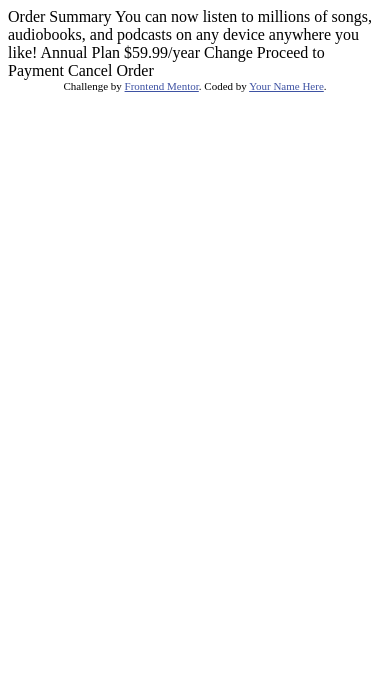
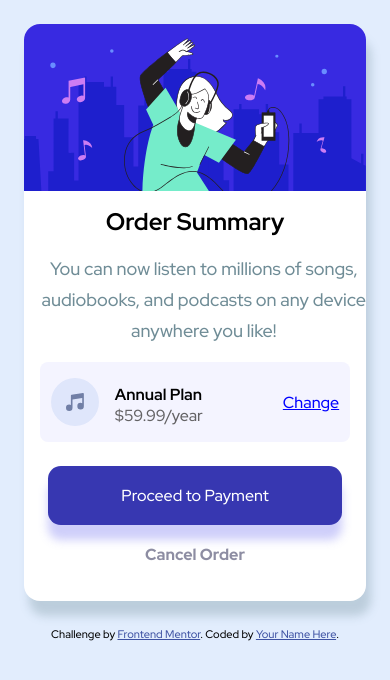
Before and after one commit to Frogerall/order-summary-component, a plain HTML site: page index.html in a window 390 px wide. Drawn offline with Linux system fonts and the light colour scheme.

Commit message:
added mobile design

```diff
--- a/index.html
+++ b/index.html
@@ -1,37 +1,54 @@
 <!DOCTYPE html>
 <html lang="en">
+
 <head>
  <meta charset="UTF-8">
-  <meta name="viewport" content="width=device-width, initial-scale=1.0"> <!-- displays site properly based on user's device -->
+ <meta name="viewport" content="width=device-width, initial-scale=1.0">
+ <link rel="icon" type="image/png" sizes="32x32" href="./images/favicon-32x32.png">
+ <title>Frontend Mentor | Order summary card</title>
+ <style>
+  .attribution {
+   font-size: 11px;
+   text-align: center;
+  }
 
-  <link rel="icon" type="image/png" sizes="32x32" href="./images/favicon-32x32.png">
+  .attribution a {
+   color: hsl(228, 45%, 44%);
+  }
+ </style>
+ <link rel="stylesheet" href="css/style.css">
+ <link rel="preconnect" href="https://fonts.googleapis.com">
+ <link rel="preconnect" href="https://fonts.gstatic.com" crossorigin>
+ <link href="https://fonts.googleapis.com/css2?family=Red+Hat+Display:wght@500;700;800&display=swap" rel="stylesheet">
+</head>
 
-  <title>Frontend Mentor | Order summary card</title>
+<body>
+ <div class="container">
+  <img src="images/illustration-hero.svg" alt="">
+  <h1>Order Summary</h1>
 
-  <!-- Feel free to remove these styles or customise in your own stylesheet 👍 -->
-  <style>
-    .attribution { font-size: 11px; text-align: center; }
-    .attribution a { color: hsl(228, 45%, 44%); }
-  </style>
-</head>
-<body>
-
-  Order Summary
-
+  <p>
    You can now listen to millions of songs, audiobooks, and podcasts on any
    device anywhere you like!
+  </p>
 
-  Annual Plan
-  $59.99/year
+  <div class="plan">
+   <img src="images/icon-music.svg" alt="">
+   <span><strong>Annual Plan</strong>
+    $59.99/year</span>
+   <a href="">Change</a>
+  </div>
 
-  Change
+  <a href="" class="btn-1">Proceed to Payment</a>
+  <a href="" class="btn-2">Cancel Order</a>
+ </div>
 
-  Proceed to Payment
-  Cancel Order
+
 
  <div class="attribution">
   Challenge by <a href="https://www.frontendmentor.io?ref=challenge" target="_blank">Frontend Mentor</a>.
   Coded by <a href="#">Your Name Here</a>.
  </div>
 </body>
+
 </html>
--- /dev/null
+++ b/style.scss
@@ -0,0 +1,77 @@
+* {
+ padding: 0;
+ margin: 0;
+ box-sizing: border-box;
+ line-height: 1.7;
+ font-size: 1em;
+ font-family: "Red Hat Display", sans-serif;
+}
+body {
+ background-color: rgba(192, 217, 252, 0.452);
+}
+img {
+ max-width: 100%;
+ display: block;
+ height: auto;
+ border-radius: 1rem 1rem 0 0;
+}
+.container {
+ margin: 1.5rem;
+ border-radius: 1rem;
+ background-color: white;
+ box-shadow: 5px 15px 10px rgba(85, 121, 133, 0.267);
+}
+h1 {
+ font-size: 1.5rem;
+ text-align: center;
+ margin: 0.7rem;
+}
+p {
+ text-align: center;
+ font-size: 18px;
+ width: 30ch;
+ margin: 0 auto;
+ color: rgb(111, 140, 150);
+}
+.plan {
+ display: flex;
+ justify-content: center;
+ align-items: center;
+ padding: 1rem;
+ background-color: rgba(85, 85, 243, 0.062);
+ margin: 1rem;
+ border-radius: 0.5rem;
+ a {
+  color: blue;
+ }
+}
+span {
+ display: flex;
+ flex-direction: column;
+ line-height: 1;
+ color: rgba(58, 57, 57, 0.781);
+ margin-left: 1rem;
+ margin-right: 5rem;
+ strong {
+  color: black;
+ }
+}
+.btn-1 {
+ padding: 1rem;
+ background-color: rgb(55, 55, 177);
+ color: white;
+ text-decoration: none;
+ border-radius: 0.8rem;
+ display: block;
+ margin: 1.5rem 1.5rem 1rem 1.5rem;
+ text-align: center;
+ box-shadow: 0 15px 10px rgba(142, 142, 243, 0.432);
+}
+.btn-2 {
+ text-align: center;
+ display: block;
+ text-decoration: none;
+ color: rgba(50, 50, 88, 0.555);
+ font-weight: 800;
+ padding-bottom: 2rem;
+}
```
Also changed, not shown: css/style.css (added). Lines whose indentation alone changed are shown as unchanged.
